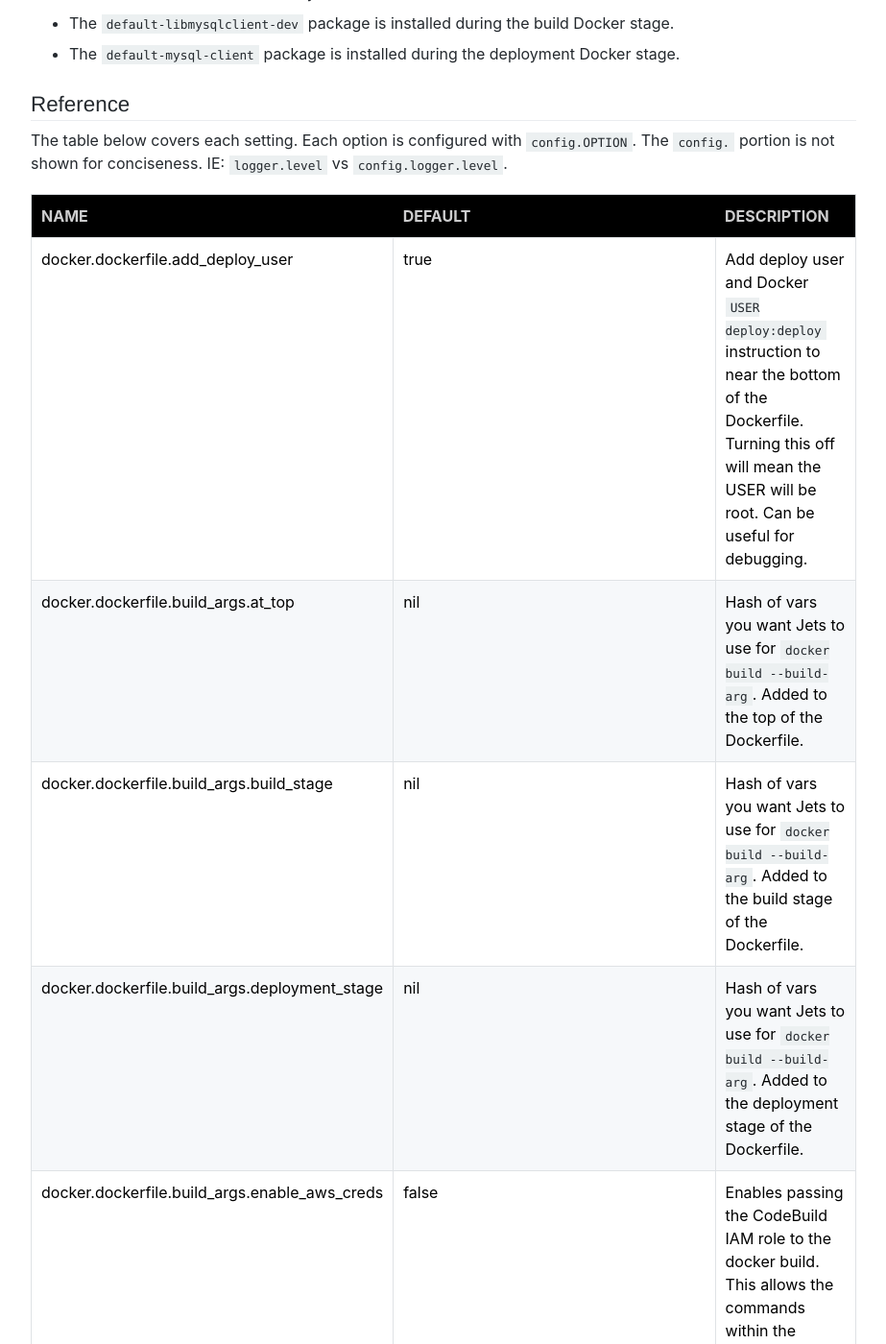
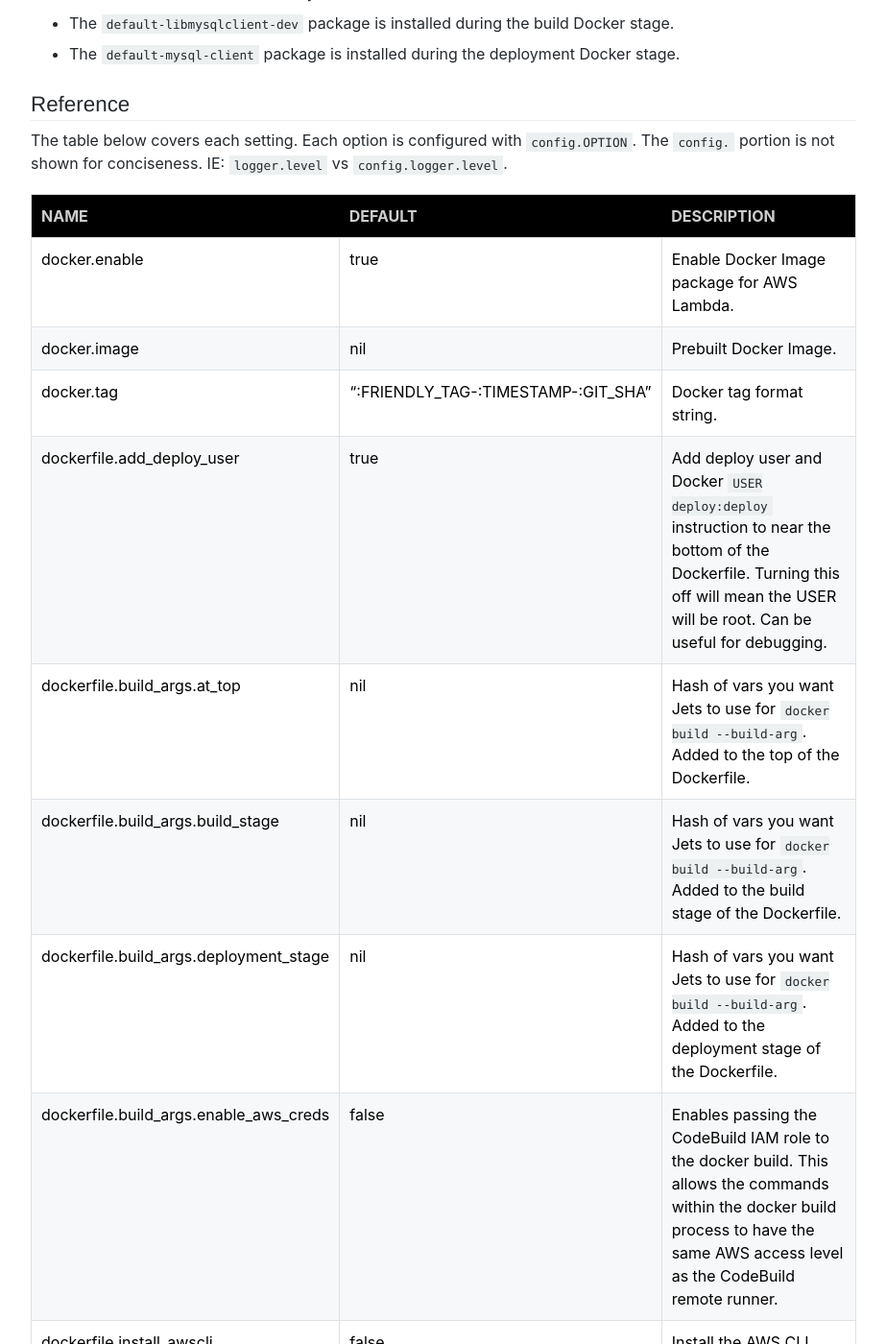
Before and after one commit to rubyonjets/jets-docs, a Jekyll site: the page built from _docs/docker/dockerfile/managed.md, in a window 1280 px wide and 1400 px high, scrolled down 1107 px. Shown: the whole window at 96% size, without its empty margins (238-1161 px from the left). Built offline with Jekyll 4.4.1, drawn with Linux system fonts in a browser that asks for light colours; a script that is not in the unit is left out; some of the changed text lies outside the part shown.

Commit message:
rename config.docker.dockerfile to config.dockerfile

````diff
--- a/_docs/docker/dockerfile/managed.md
+++ b/_docs/docker/dockerfile/managed.md
@@ -21,9 +21,9 @@ config/jets/deploy.rb
 
 ```ruby
 Jets.deploy.configure do
-  config.docker.dockefile.packages.installer = "apt-get"
-  config.docker.dockefile.packages.build_stage = ["default-libmysqlclient-dev"]
-  config.docker.dockefile.packages.deployment_stage = ["default-mysql-client"]
+  config.dockerfile.packages.installer = "apt-get"
+  config.dockerfile.packages.build_stage = ["default-libmysqlclient-dev"]
+  config.dockerfile.packages.deployment_stage = ["default-mysql-client"]
 end
 ```
 
--- a/_includes/config/reference/docker.md
+++ b/_includes/config/reference/docker.md
@@ -1,12 +1,12 @@
-docker.dockerfile.add_deploy_user | true | Add deploy user and Docker `USER deploy:deploy` instruction to near the bottom of the Dockerfile. Turning this off will mean the USER will be root. Can be useful for debugging.
-docker.dockerfile.build_args.at_top | nil | Hash of vars you want Jets to use for `docker build --build-arg`. Added to the top of the Dockerfile.
-docker.dockerfile.build_args.build_stage | nil | Hash of vars you want Jets to use for `docker build --build-arg`. Added to the build stage of the Dockerfile.
-docker.dockerfile.build_args.deployment_stage | nil | Hash of vars you want Jets to use for `docker build --build-arg`. Added to the deployment stage of the Dockerfile.
-docker.dockerfile.build_args.enable_aws_creds | false | Enables passing the CodeBuild IAM role to the docker build. This allows the commands within the docker build process to have the same AWS access level as the CodeBuild remote runner.
-docker.dockerfile.install_awscli | false | Install the AWS CLI
-docker.dockerfile.packages.build_stage | [] | Additional packages to install during the build Docker stage.
-docker.dockerfile.packages.deployment_stage | [] | Additional packages to install during the deployment Docker stage.
-docker.dockerfile.packages.installer | "apt-get" | For future use.
 docker.enable | true | Enable Docker Image package for AWS Lambda.
 docker.image | nil | Prebuilt Docker Image.
 docker.tag | ":FRIENDLY_TAG-:TIMESTAMP-:GIT_SHA" | Docker tag format string.
+dockerfile.add_deploy_user | true | Add deploy user and Docker `USER deploy:deploy` instruction to near the bottom of the Dockerfile. Turning this off will mean the USER will be root. Can be useful for debugging.
+dockerfile.build_args.at_top | nil | Hash of vars you want Jets to use for `docker build --build-arg`. Added to the top of the Dockerfile.
+dockerfile.build_args.build_stage | nil | Hash of vars you want Jets to use for `docker build --build-arg`. Added to the build stage of the Dockerfile.
+dockerfile.build_args.deployment_stage | nil | Hash of vars you want Jets to use for `docker build --build-arg`. Added to the deployment stage of the Dockerfile.
+dockerfile.build_args.enable_aws_creds | false | Enables passing the CodeBuild IAM role to the docker build. This allows the commands within the docker build process to have the same AWS access level as the CodeBuild remote runner.
+dockerfile.install_awscli | false | Install the AWS CLI
+dockerfile.packages.build_stage | [] | Additional packages to install during the build Docker stage.
+dockerfile.packages.deployment_stage | [] | Additional packages to install during the deployment Docker stage.
+dockerfile.packages.installer | "apt-get" | For future use.
````
